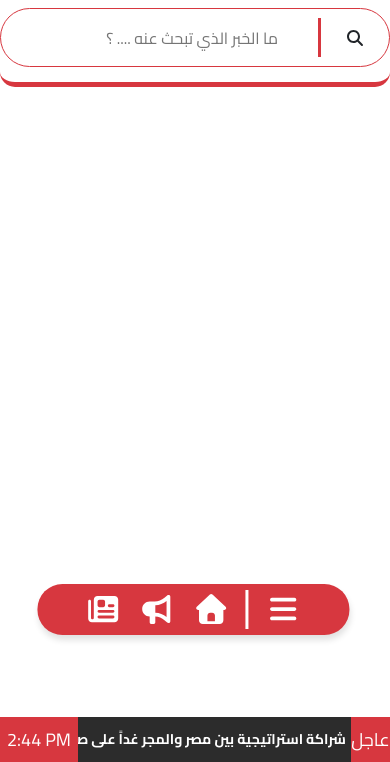
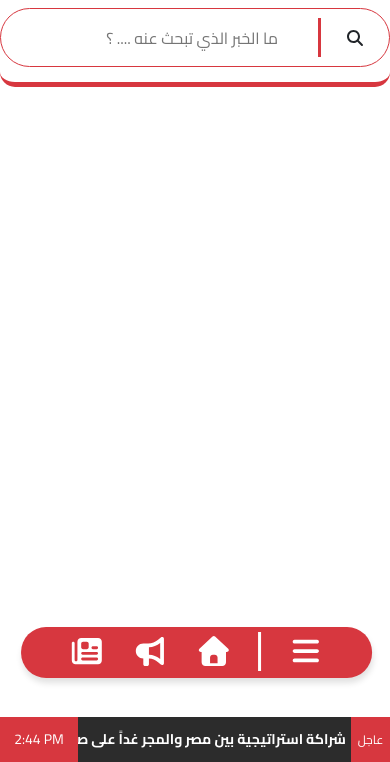
Before and after one commit to MahmoudSalah2022/smart-code-news-template, a plain HTML site: page index.html in a window 390 px wide. Shown: the part 82-844 px from the top of the page. Drawn offline with Linux system fonts and the light colour scheme.

Commit message:
change in news strip

```diff
--- a/css/header.css
+++ b/css/header.css
@@ -290,6 +290,7 @@
             height: 45px;
         }
         .breakingTitle {
+            font-size: 12px;
             width: 10%;
         }
 
@@ -301,6 +302,7 @@
         }
 
         .time {
+            font-size: 14px;
             z-index: -1;
             width: 20%;
         }
@@ -339,10 +341,10 @@
         }
 
         .bottomHeader {
-            width: 80%;
+            width: 90%;
             position: fixed;
-            bottom: 15%;
-            translate: 12%;
+            bottom: 10%;
+            translate: 6%;
             color: var(--text-color);
             display: flex;
             justify-content: center;
```
